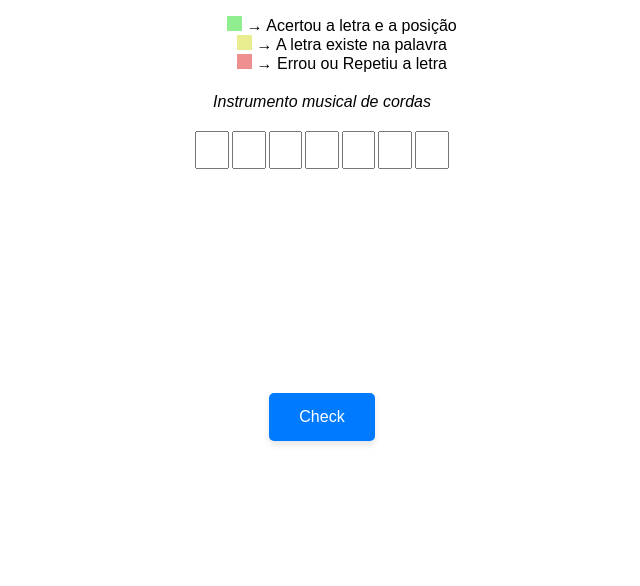
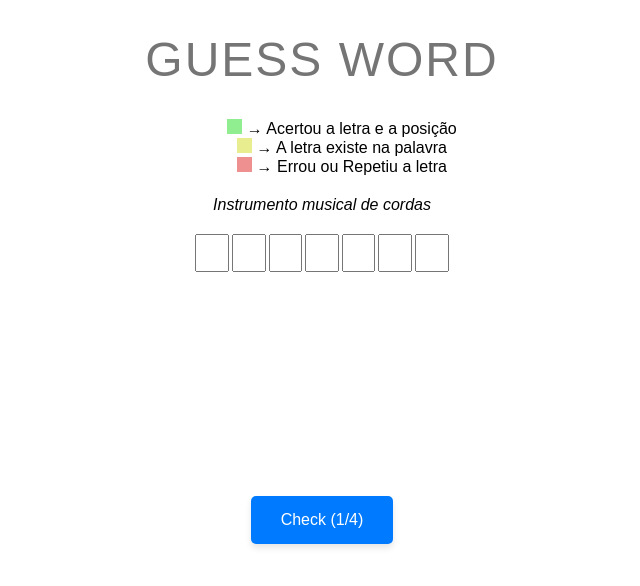
Before and after one commit to RafaelFronteira/guess_word, a plain HTML site: page index.html in a window 1280 px wide. Shown: the whole page, without its empty margins (318-958 px from the left). Drawn offline with Linux system fonts and the light colour scheme.

Commit message:
contagem de tentativas

```diff
--- a/assets/css/style.css
+++ b/assets/css/style.css
@@ -1,5 +1,14 @@
 body {
     font-family: Arial, sans-serif;
+}
+
+h1 {
+    color: #757575; /* Cor cinza */
+    font-size: 3rem; /* Tamanho da fonte */
+    font-weight: 300; /* Peso da fonte */
+    text-align: center;
+    text-transform: uppercase; /* Letras maiúsculas */
+    letter-spacing: 2px; /* Espaçamento entre letras */
 }
 
 #input_word {
--- a/assets/js/configs.js
+++ b/assets/js/configs.js
@@ -53,7 +53,7 @@ const WORDS = [
   ];
 
 
-let ATTEMPTS = 3;
+let ATTEMPTS = 1;
 let currentWord = null;
 let currentTip = null;
 let currentDiv = null;
@@ -92,7 +92,10 @@ function createDivLetterContainer() {
 function create_inputs(randomWord=false) {
     const inputContainer = document.getElementById("input_container");
     const totalWords = document.getElementById("about_word");
+    const totalAttempts = document.getElementById("attempts");
     const divLetterContainer = createDivLetterContainer();
+
+    console.log('totalAttempts: ', ATTEMPTS)
 
     if (randomWord) {
         const word = get_random_word();
@@ -101,6 +104,7 @@ function create_inputs(randomWord=false) {
     }
 
     totalWords.textContent = currentTip;
+    totalAttempts.textContent = ATTEMPTS;
 
     for (let i = 0; i < currentWord.length; i++) {
         const input = create_input();
@@ -219,8 +223,8 @@ function check_game(inputs, currentWord) {
         alert('Parabéns!!\nVocê adivinhou a palavra!');
         location.reload();
     } else {
-        if (ATTEMPTS > 0) {
-            ATTEMPTS--;
+        if (ATTEMPTS < 4) {
+            ATTEMPTS++;
             create_inputs();
         }
         else {
--- a/index.html
+++ b/index.html
@@ -8,6 +8,7 @@
     <link rel="stylesheet" href="./assets/css/style.css">
 </head>
 <body style="text-align: center;">
+    <h1>Guess Word</h1>
     <div style="margin-bottom: 20px;">
         <ul>
             <li><span class="tip-square" style="background-color: #90ee90;"></span> → Acertou a letra e a posição</li>
@@ -20,7 +21,7 @@
         <section id="input_container"></section>
     </section>
     <section>
-        <button id="check_word" class="check-button" onclick="check()">Check</button>
+        <button id="check_word" class="check-button" onclick="check()">Check (<span id="attempts">0</span>/4)</button>
     </section>
 
     <script src="./assets/js/configs.js"></script>
```
